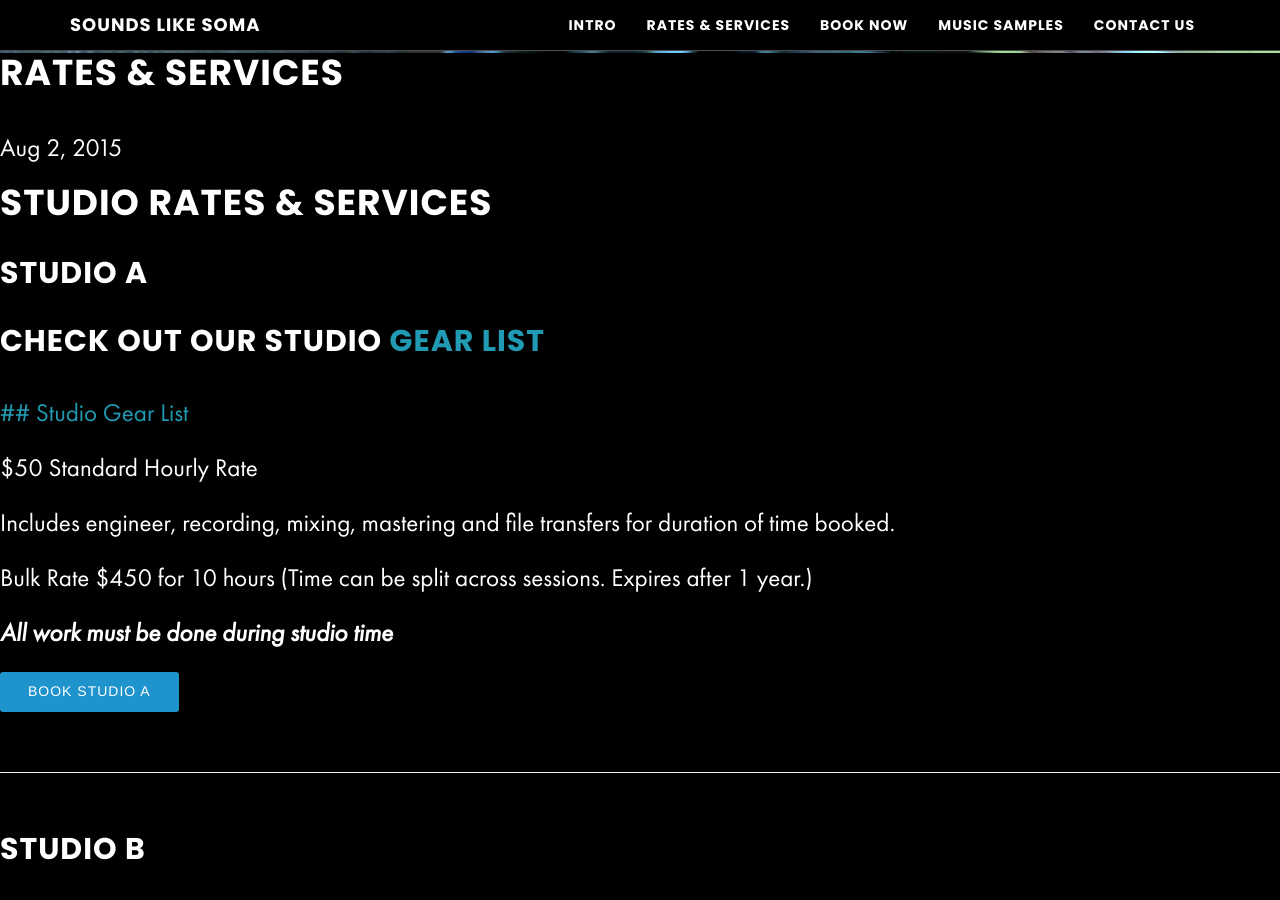
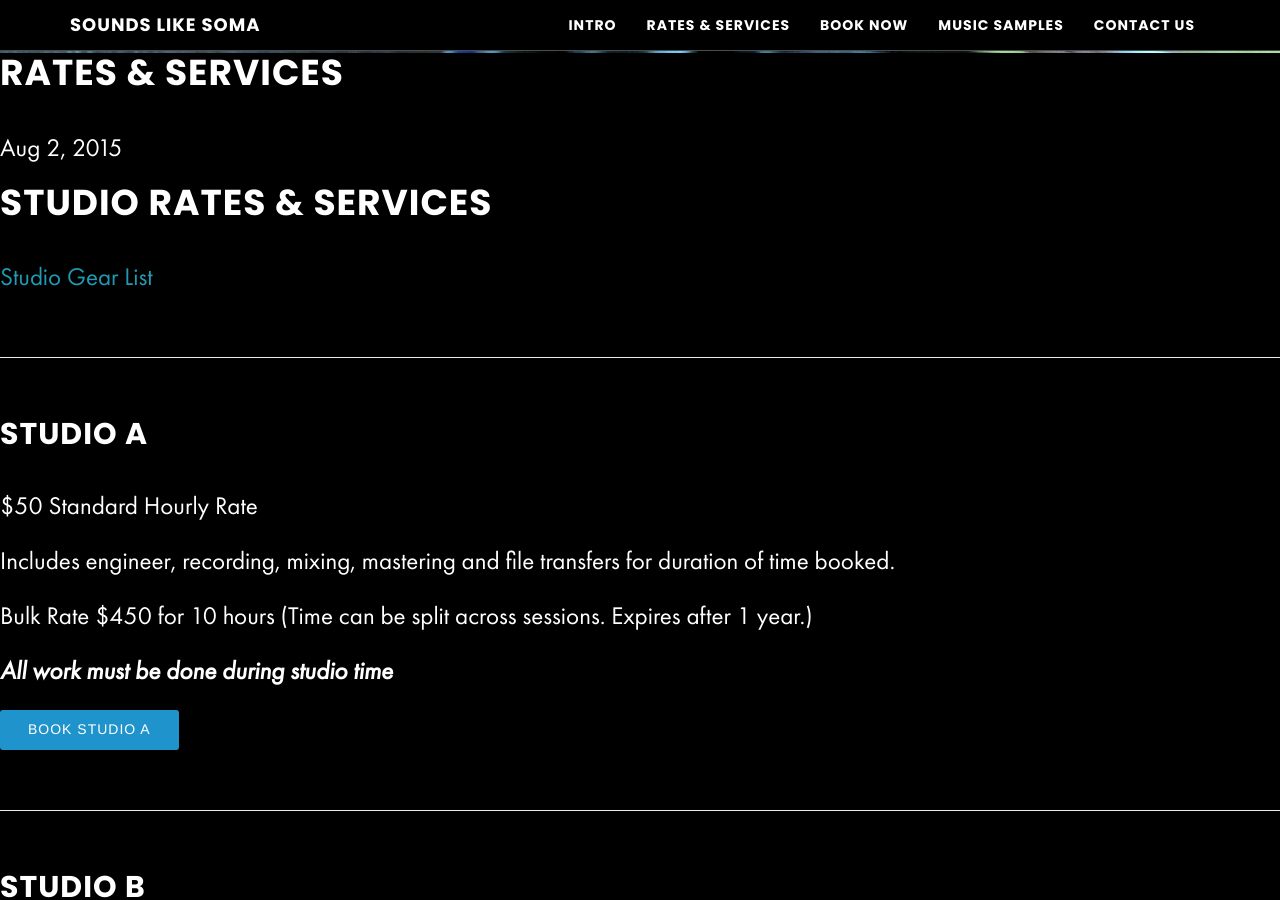
Before and after one commit to zackhanni/Soma-website-classic, a Jekyll site: the page built from _posts/2015-08-02-rates-services.md, in a window 1280 px wide and 900 px high, scrolled down 847 px. Built offline with Jekyll 4.4.1, drawn with Linux system fonts in a browser that asks for light colours; our own code applies the rules of GitHub Pages for plain Markdown files.

Commit message:
Link cleanup. it works

```diff
--- a/_posts/2015-08-02-rates-services.md
+++ b/_posts/2015-08-02-rates-services.md
@@ -5,11 +5,11 @@ header_image: true
 ---
 # Studio Rates & Services
 
+<a href="https://docs.google.com/document/d/1HLUwtYPdi1T1jxgAa-9-FBaEY2tu0qam09FnswaiqkU/edit?usp=sharing" target="Gear List">Studio Gear List</a>
+
+- - -
+
 ## Studio A
-
-## Check out our studio [Gear List](https://docs.google.com/document/d/1HLUwtYPdi1T1jxgAa-9-FBaEY2tu0qam09FnswaiqkU/edit?usp=sharing "Sounds Like Soma Gear List")
-
-<a href="https://docs.google.com/document/d/1HLUwtYPdi1T1jxgAa-9-FBaEY2tu0qam09FnswaiqkU/edit?usp=sharing" target="Gear List">## Studio Gear List</a>
 
 $50 Standard Hourly Rate
 
```
